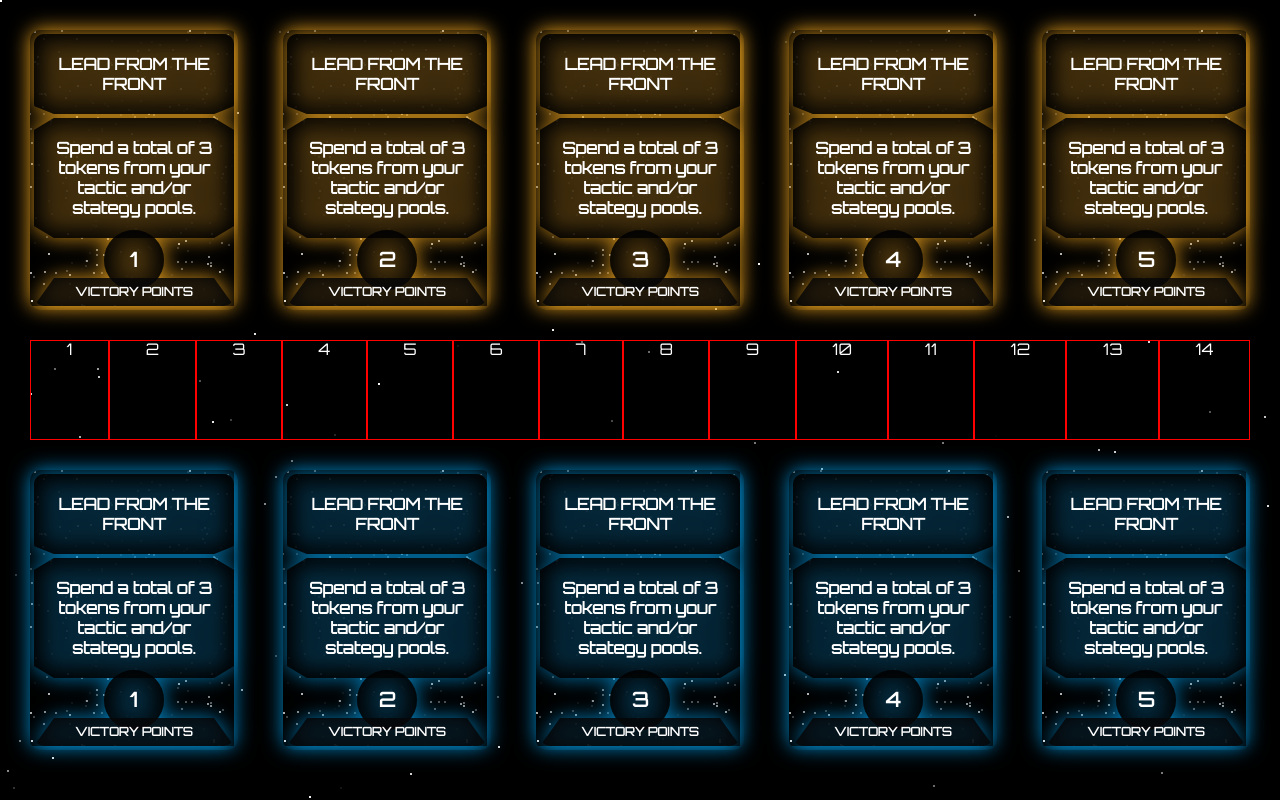
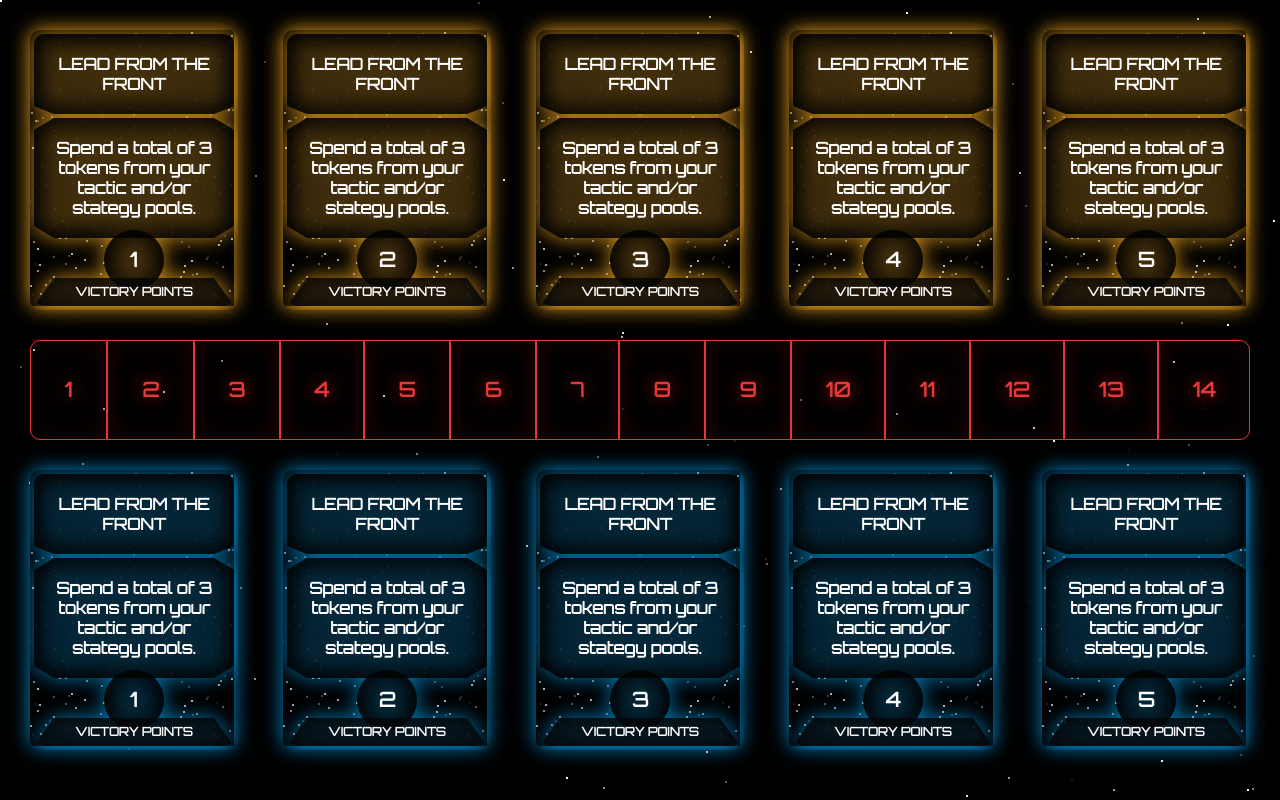
Before and after one commit to bwright-design/ti-scoring, an Angular app: page /ti in a window 1280 px wide. Built offline with nearby package versions, Linux system fonts and the light colour scheme.

Commit message:
Added glow to score

```diff
--- a/src/app/games/twilight-imperium/twilight-imperium.component.scss
+++ b/src/app/games/twilight-imperium/twilight-imperium.component.scss
@@ -45,8 +45,21 @@ section{
     color:#ffffff;
     .number{
         flex-grow: 1;
+        display:flex;
+        align-items: center;
+        justify-content: center;
         text-align:center;
-        border:1px solid red;
+        border:1px solid #e63838;
+        filter: drop-shadow( 0px 0px 10px #d41010);
+        font-size:20px;
+        font-weight:900;
+        color:#e63838;
+        &:first-child{
+            border-radius:10px 0 0 10px;
+        }
+        &:last-child{
+            border-radius:0 10px 10px 0;
+        }
     }
 }
 
```
